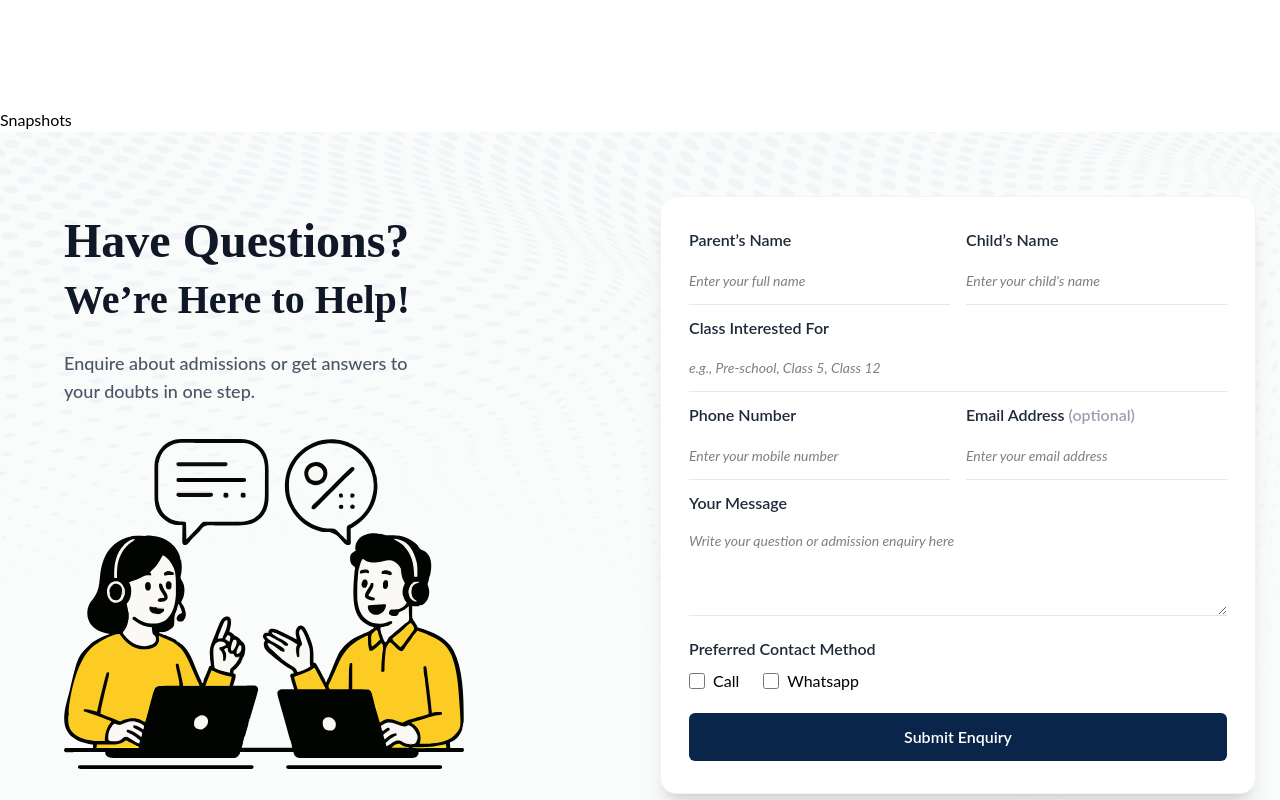
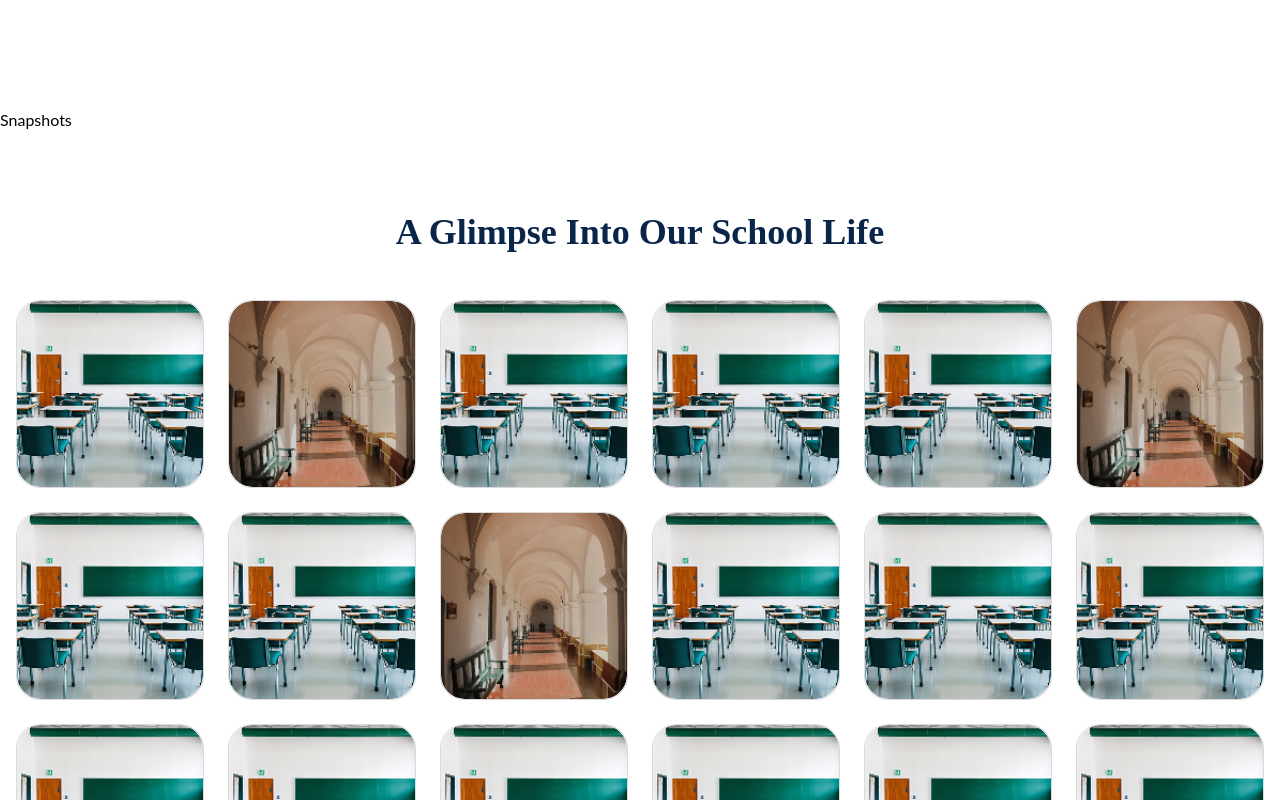
Before and after one commit to genesisclasses/genesis-school, a Next.js app: page / in a window 1280 px wide. Shown: the part 5360-6160 px from the top of the page. Built offline with nearby package versions, Linux system fonts and the light colour scheme; grey boxes are pictures that could not be loaded.

Commit message:
schoollife cards

```diff
--- a/src/app/globals.css
+++ b/src/app/globals.css
@@ -10,3 +10,11 @@ body, div, a, p, span, ul, li, h3, h4, h5, h6, button, input, label {
 h1, h2 {
   font-family: 'Kameron', serif;
 }
+
+.rotate-y-180 {
+  transform: rotateY(-180deg);
+}
+
+.backface-hidden {
+  backface-visibility: hidden;
+}
--- a/src/app/page.js
+++ b/src/app/page.js
@@ -16,6 +16,7 @@ import YoungMinds from "@/components/home/YoungMinds";
 import AdmissionsSection from "@/components/home/AdmissionsSection";
 import Toppers from "@/components/home/Toppers";
 import ContactUs from "@/components/home/ContactUs";
+import SchoolLife from "@/components/home/SchoolLife";
 
 export default function Home() {
   return (
@@ -30,6 +31,7 @@ export default function Home() {
 <OurAlumni/>
 <ProjectDarpan/>
 <Snapshots/>
+<SchoolLife/>
 <ContactUs/>
    </>
   );
--- /dev/null
+++ b/src/components/home/SchoolLife.jsx
@@ -0,0 +1,113 @@
+"use client";
+import Image from "next/image";
+import { useState } from "react";
+
+export default function SchoolLife() {
+  const cards = [
+    { id: 1, img: "/assets/cardsimage/Rectangle 15.png" },
+    { id: 2, img: "/assets/cardsimage/Rectangle 22.png" },
+    { id: 3, img: "/assets/cardsimage/Rectangle 15.png" },
+    {
+      id: 4,
+      img: "/assets/cardsimage/Rectangle 15.png",
+      text: "Lorem ipsum dolor sit amet, consectetur adipiscing elit, sed do eiusmod tempor..."
+    },
+    { id: 5, img: "/assets/cardsimage/Rectangle 15.png" },
+    { id: 6, img: "/assets/cardsimage/Rectangle 22.png" },
+    {
+      id: 7,
+      img: "/assets/cardsimage/Rectangle 15.png",
+      text: "Lorem ipsum dolor sit amet, consectetur adipiscing elit, sed do eiusmod tempor..."
+    },
+    { id: 8, img: "/assets/cardsimage/Rectangle 15.png" },
+    {
+      id: 9,
+      img: "/assets/cardsimage/Rectangle 22.png",
+    },
+    { id: 10, img: "/assets/cardsimage/Rectangle 15.png" },
+    { id: 11, img: "/assets/cardsimage/Rectangle 15.png",
+      text: "Lorem ipsum dolor sit amet, consectetur adipiscing elit, sed do eiusmod tempor..."
+    },
+    {
+      id: 12,
+      img: "/assets/cardsimage/Rectangle 15.png",
+    },
+    { id: 13, img: "/assets/cardsimage/Rectangle 15.png" },
+    { id: 14, img: "/assets/cardsimage/Rectangle 15.png" },
+    {
+      id: 15,
+      img: "/assets/cardsimage/Rectangle 15.png",
+      text: "Lorem ipsum dolor sit amet, consectetur adipiscing elit, sed do eiusmod tempor..."
+    },
+    { id: 16, img: "/assets/cardsimage/Rectangle 15.png" },
+    { id: 17, img: "/assets/cardsimage/Rectangle 15.png" },
+    {
+      id: 18,
+      img: "/assets/cardsimage/Rectangle 15.png",
+      text: "Lorem ipsum dolor sit amet, consectetur adipiscing elit, sed do eiusmod tempor..."
+    },
+  ];
+
+  const [hovered, setHovered] = useState(null);
+
+  return (
+    <section className="w-full py-14 md:py-20 bg-white">
+      <div className="text-left md:text-center mb-12 px-4">
+        <h2 className="text-2xl md:text-4xl font-semibold text-[#09254A]">
+          A Glimpse Into Our School Life
+        </h2>
+      </div>
+
+      <div className="max-w-7xl mx-auto px-4 grid grid-cols-3 sm:grid-cols-4 md:grid-cols-6 gap-4 md:gap-6">
+        {cards.map((card) => {
+          const flipped = card.text && hovered === card.id;
+
+          return (
+            <div
+              key={card.id}
+              className="relative w-full aspect-square rounded-3xl overflow-hidden cursor-pointer border border-[#DADADA]"
+              style={{ perspective: "1000px" }}
+              onMouseEnter={() => setHovered(card.id)}
+              onMouseLeave={() => setHovered(null)}
+              onClick={() => card.text && setHovered(flipped ? null : card.id)}
+            >
+              <div
+                className={`relative w-full h-full transition-transform duration-500 ${
+                  flipped ? "rotate-y-180" : ""
+                }`}
+                style={{ transformStyle: "preserve-3d" }}
+              >
+                {/* Front Image */}
+                <div className="absolute inset-0 rounded-3xl flip-face">
+                  <Image
+                    src={card.img}
+                    alt="School Image"
+                    fill
+                    sizes="(max-width:768px) 100vw, (max-width:1200px) 50vw, 25vw"
+                    className="object-cover w-full h-full rounded-3xl"
+                  />
+                </div>
+
+                {/* Back Text */}
+                {card.text && (
+                  <div className="absolute inset-0 flex items-start justify-start p-4 md:p-5 bg-white text-[#09254A] text-left rounded-3xl rotate-y-180 flip-face leading-snug">
+                    <p className="text-xs sm:text-sm md:text-base lg:text-[17px]">
+                      {card.text}
+                    </p>
+                  </div>
+                )}
+              </div>
+            </div>
+          );
+        })}
+      </div>
+
+      <style jsx>{`
+        .flip-face {
+          backface-visibility: hidden;
+          -webkit-backface-visibility: hidden;
+        }
+      `}</style>
+    </section>
+  );
+}
```
Also changed, not shown: public/assets/cardsimage/Rectangle 15.png (added), public/assets/cardsimage/Rectangle 22.png (added).
